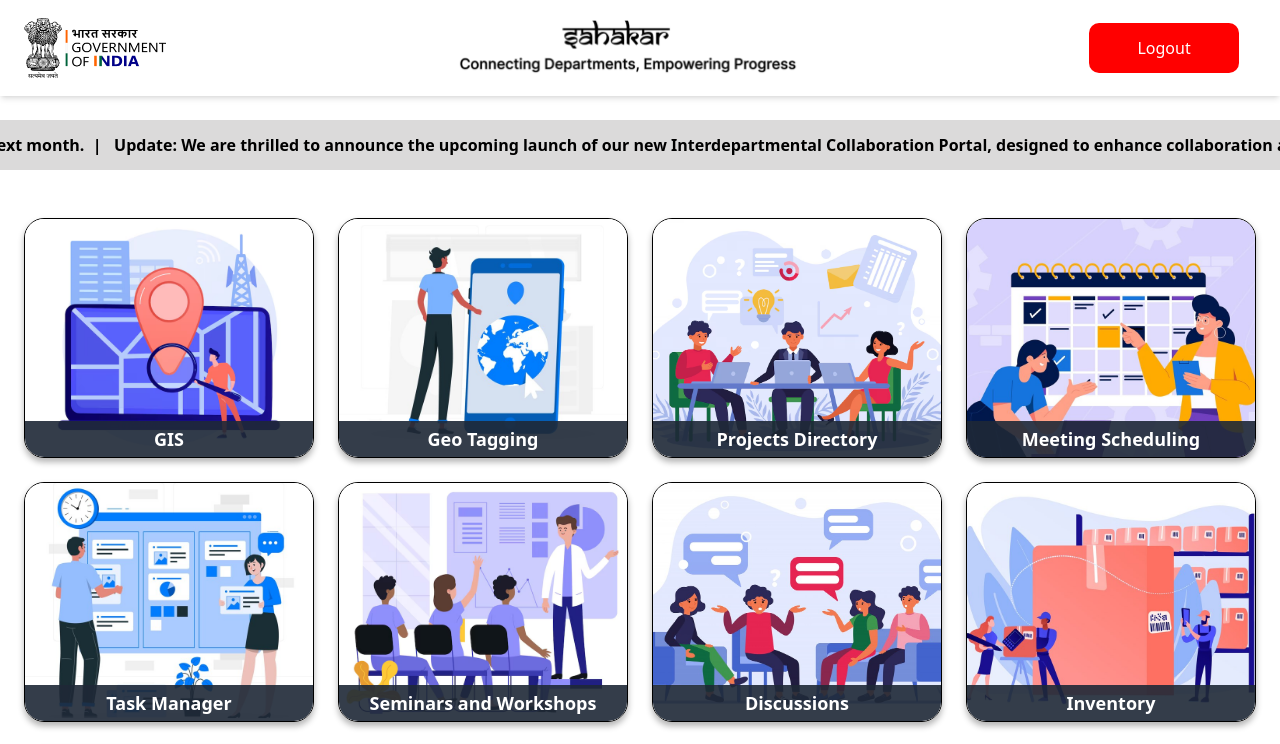
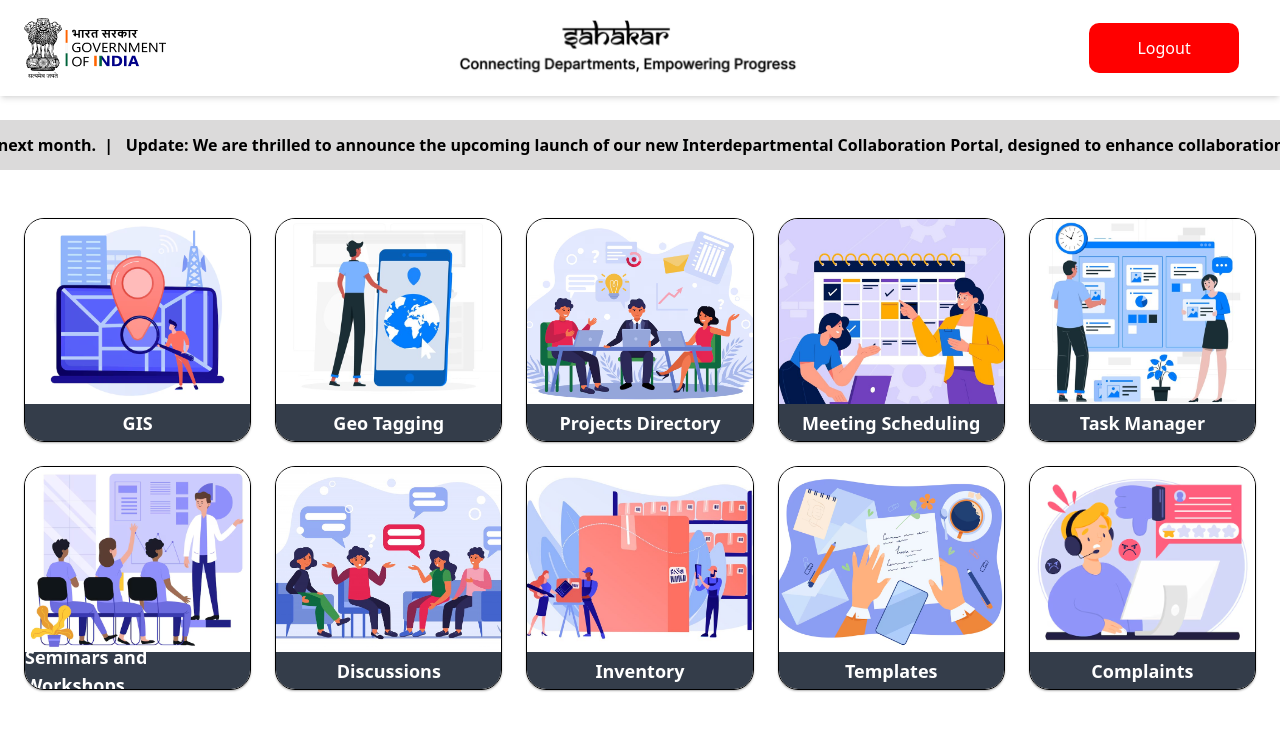
Before and after one commit to siddhesh241o/Discussion-Sahakar, a React (Vite) app in the folder client/: page /Dashboard in a window 1280 px wide. Shown: the top 744 px of the page. Built offline with nearby package versions, Linux system fonts and the light colour scheme; the HTML template or start-up script is replaced by a standard one.

Commit message:
dashboard

```diff
--- a/client/public/Pages/Dashboard.jsx
+++ b/client/public/Pages/Dashboard.jsx
@@ -6,170 +6,159 @@
 
   return (
     <>
-
-            <div className="grid grid-cols-4 gap-6 p-6">
+      <div className="grid grid-cols-1 sm:grid-cols-2 md:grid-cols-3 lg:grid-cols-5 gap-6 p-6">
         {/* GIS Card */}
         <div
-                    className="relative w-full h-60 cursor-pointer rounded-2xl shadow-[0_4px_6px_rgba(0,0,0,0.3)] transform transition duration-300 hover:scale-105 overflow-hidden"
+          className="relative w-full h-56 cursor-pointer rounded-2xl shadow-[0_1px_2px_rgba(0,0,0,0.3)] transform transition duration-300 hover:scale-105 overflow-hidden"
           style={{ border: '1px solid black', borderRadius: '20px' }}
           onClick={() => navigate('/Geotagging')}
         >
           <div
-                        className="w-full h-full bg-cover bg-center"
+            className="w-full h-5/6 bg-cover bg-center"
             style={{ backgroundImage: "url('public/Images/gisNew.png')" }}
-                    >
-                        <div className="absolute bottom-0 w-full h-[15%] bg-gray-800 bg-opacity-90 flex items-center justify-center text-white font-bold text-lg">
+          ></div>
+          <div className="absolute bottom-0 w-full h-1/6 bg-gray-800 bg-opacity-90 flex items-center justify-center text-white font-bold text-lg">
             GIS
-                        </div>
           </div>
         </div>
 
         {/* Geo Tagging Card */}
         <div
-                    className="relative w-full h-60 cursor-pointer rounded-2xl shadow-[0_4px_6px_rgba(0,0,0,0.3)] transform transition duration-300 hover:scale-105 overflow-hidden"
+          className="relative w-full h-56 cursor-pointer rounded-2xl shadow-[0_1px_2px_rgba(0,0,0,0.3)] transform transition duration-300 hover:scale-105 overflow-hidden"
           style={{ border: '1px solid black', borderRadius: '20px' }}
           onClick={() => navigate('/GIS')}
         >
           <div
-                        className="w-full h-full bg-cover bg-center"
+            className="w-full h-5/6 bg-cover bg-center"
             style={{ backgroundImage: "url('public/Images/geotagging.png')" }}
-                    >
-                        <div className="absolute bottom-0 w-full h-[15%] bg-gray-800 bg-opacity-90 flex items-center justify-center text-white font-bold text-lg">
+          ></div>
+          <div className="absolute bottom-0 w-full h-1/6 bg-gray-800 bg-opacity-90 flex items-center justify-center text-white font-bold text-lg">
             Geo Tagging
-                        </div>
           </div>
         </div>
 
         {/* Projects Directory Card */}
         <div
-                    className="relative w-full h-60 cursor-pointer rounded-2xl shadow-[0_4px_6px_rgba(0,0,0,0.3)] transform transition duration-300 hover:scale-105 overflow-hidden"
+          className="relative w-full h-56 cursor-pointer rounded-2xl shadow-[0_1px_2px_rgba(0,0,0,0.3)] transform transition duration-300 hover:scale-105 overflow-hidden"
           style={{ border: '1px solid black', borderRadius: '20px' }}
           onClick={() => navigate('/Projects')}
         >
           <div
-                        className="w-full h-full bg-cover bg-center"
+            className="w-full h-5/6 bg-cover bg-center"
             style={{ backgroundImage: "url('public/Images/projectdirectory.png')" }}
-                    >
-                        <div className="absolute bottom-0 w-full h-[15%] bg-gray-800 bg-opacity-90 flex items-center justify-center text-white font-bold text-lg">
+          ></div>
+          <div className="absolute bottom-0 w-full h-1/6 bg-gray-800 bg-opacity-90 flex items-center justify-center text-white font-bold text-lg">
             Projects Directory
-                        </div>
           </div>
         </div>
 
         {/* Meeting Scheduling Card */}
         <div
-                    className="relative w-full h-60 cursor-pointer rounded-2xl shadow-[0_4px_6px_rgba(0,0,0,0.3)] transform transition duration-300 hover:scale-105 overflow-hidden"
+          className="relative w-full h-56 cursor-pointer rounded-2xl shadow-[0_1px_2px_rgba(0,0,0,0.3)] transform transition duration-300 hover:scale-105 overflow-hidden"
           style={{ border: '1px solid black', borderRadius: '20px' }}
           onClick={() => navigate('/Meeting')}
         >
           <div
-                        className="w-full h-full bg-cover bg-center"
+            className="w-full h-5/6 bg-cover bg-center"
             style={{ backgroundImage: "url('public/Images/meeting.png')" }}
-                    >
-                        <div className="absolute bottom-0 w-full h-[15%] bg-gray-800 bg-opacity-90 flex items-center justify-center text-white font-bold text-lg">
+          ></div>
+          <div className="absolute bottom-0 w-full h-1/6 bg-gray-800 bg-opacity-90 flex items-center justify-center text-white font-bold text-lg">
             Meeting Scheduling
-                        </div>
           </div>
         </div>
 
         {/* Task Manager Card */}
         <div
-                    className="relative w-full h-60 cursor-pointer rounded-2xl shadow-[0_4px_6px_rgba(0,0,0,0.3)] transform transition duration-300 hover:scale-105 overflow-hidden"
+          className="relative w-full h-56 cursor-pointer rounded-2xl shadow-[0_1px_2px_rgba(0,0,0,0.3)] transform transition duration-300 hover:scale-105 overflow-hidden"
           style={{ border: '1px solid black', borderRadius: '20px' }}
           onClick={() => navigate('/Taskmanager')}
         >
           <div
-                        className="w-full h-full bg-cover bg-center"
+            className="w-full h-5/6 bg-cover bg-center"
             style={{ backgroundImage: "url('public/Images/taskManager.png')" }}
-                    >
-                        <div className="absolute bottom-0 w-full h-[15%] bg-gray-800 bg-opacity-90 flex items-center justify-center text-white font-bold text-lg">
+          ></div>
+          <div className="absolute bottom-0 w-full h-1/6 bg-gray-800 bg-opacity-90 flex items-center justify-center text-white font-bold text-lg">
             Task Manager
-                        </div>
           </div>
         </div>
 
         {/* Seminars and Workshops Card */}
         <div
-                    className="relative w-full h-60 cursor-pointer rounded-2xl shadow-[0_4px_6px_rgba(0,0,0,0.3)] transform transition duration-300 hover:scale-105 overflow-hidden"
+          className="relative w-full h-56 cursor-pointer rounded-2xl shadow-[0_1px_2px_rgba(0,0,0,0.3)] transform transition duration-300 hover:scale-105 overflow-hidden"
           style={{ border: '1px solid black', borderRadius: '20px' }}
           onClick={() => navigate('/Seminar')}
         >
           <div
-                        className="w-full h-full bg-cover bg-center"
+            className="w-full h-5/6 bg-cover bg-center"
             style={{ backgroundImage: "url('public/Images/seminarWorkshop.png')" }}
-                    >
-                        <div className="absolute bottom-0 w-full h-[15%] bg-gray-800 bg-opacity-90 flex items-center justify-center text-white font-bold text-lg">
+          ></div>
+          <div className="absolute bottom-0 w-full h-1/6 bg-gray-800 bg-opacity-90 flex items-center justify-center text-white font-bold text-lg">
             Seminars and Workshops
-                        </div>
           </div>
         </div>
 
         {/* Discussions Card */}
         <div
-                    className="relative w-full h-60 cursor-pointer rounded-2xl shadow-[0_4px_6px_rgba(0,0,0,0.3)] transform transition duration-300 hover:scale-105 overflow-hidden"
+          className="relative w-full h-56 cursor-pointer rounded-2xl shadow-[0_1px_2px_rgba(0,0,0,0.3)] transform transition duration-300 hover:scale-105 overflow-hidden"
           style={{ border: '1px solid black', borderRadius: '20px' }}
           onClick={() => navigate('/Discussion')}
         >
           <div
-                        className="w-full h-full bg-cover bg-center"
+            className="w-full h-5/6 bg-cover bg-center"
             style={{ backgroundImage: "url('public/Images/discussion.png')" }}
-                    >
-                        <div className="absolute bottom-0 w-full h-[15%] bg-gray-800 bg-opacity-90 flex items-center justify-center text-white font-bold text-lg">
+          ></div>
+          <div className="absolute bottom-0 w-full h-1/6 bg-gray-800 bg-opacity-90 flex items-center justify-center text-white font-bold text-lg">
             Discussions
-                        </div>
           </div>
         </div>
 
         {/* Inventory Card */}
         <div
-                    className="relative w-full h-60 cursor-pointer rounded-2xl shadow-[0_4px_6px_rgba(0,0,0,0.3)] transform transition duration-300 hover:scale-105 overflow-hidden"
+          className="relative w-full h-56 cursor-pointer rounded-2xl shadow-[0_1px_2px_rgba(0,0,0,0.3)] transform transition duration-300 hover:scale-105 overflow-hidden"
           style={{ border: '1px solid black', borderRadius: '20px' }}
           onClick={() => navigate('/Inventory')}
         >
           <div
-                        className="w-full h-full bg-cover bg-center"
+            className="w-full h-5/6 bg-cover bg-center"
             style={{ backgroundImage: "url('public/Images/inventoryNew.png')" }}
-                    >
-                        <div className="absolute bottom-0 w-full h-[15%] bg-gray-800 bg-opacity-90 flex items-center justify-center text-white font-bold text-lg">
+          ></div>
+          <div className="absolute bottom-0 w-full h-1/6 bg-gray-800 bg-opacity-90 flex items-center justify-center text-white font-bold text-lg">
             Inventory
-                        </div>
           </div>
         </div>
 
         {/* Templates Card */}
         <div
-                    className="relative w-full h-60 cursor-pointer rounded-2xl shadow-[0_4px_6px_rgba(0,0,0,0.3)] transform transition duration-300 hover:scale-105 overflow-hidden"
+          className="relative w-full h-56 cursor-pointer rounded-2xl shadow-[0_1px_2px_rgba(0,0,0,0.3)] transform transition duration-300 hover:scale-105 overflow-hidden"
           style={{ border: '1px solid black', borderRadius: '20px' }}
           onClick={() => navigate('/Templates')}
         >
           <div
-                        className="w-full h-full bg-cover bg-center"
+            className="w-full h-5/6 bg-cover bg-center"
             style={{ backgroundImage: "url('public/Images/templateNew.png')" }}
-                    >
-                        <div className="absolute bottom-0 w-full h-[15%] bg-gray-800 bg-opacity-90 flex items-center justify-center text-white font-bold text-lg">
+          ></div>
+          <div className="absolute bottom-0 w-full h-1/6 bg-gray-800 bg-opacity-90 flex items-center justify-center text-white font-bold text-lg">
             Templates
-                        </div>
           </div>
         </div>
 
         {/* Complaints Card */}
         <div
-                    className="relative w-full h-60 cursor-pointer rounded-2xl shadow-[0_4px_6px_rgba(0,0,0,0.3)] transform transition duration-300 hover:scale-105 overflow-hidden"
+          className="relative w-full h-56 cursor-pointer rounded-2xl shadow-[0_1px_2px_rgba(0,0,0,0.3)] transform transition duration-300 hover:scale-105 overflow-hidden"
           style={{ border: '1px solid black', borderRadius: '20px' }}
           onClick={() => navigate('/Complaints')}
         >
           <div
-                        className="w-full h-full bg-cover bg-center"
+            className="w-full h-5/6 bg-cover bg-center"
             style={{ backgroundImage: "url('public/Images/complainNew.png')" }}
-                    >
-                        <div className="absolute bottom-0 w-full h-[15%] bg-gray-800 bg-opacity-90 flex items-center justify-center text-white font-bold text-lg">
+          ></div>
+          <div className="absolute bottom-0 w-full h-1/6 bg-gray-800 bg-opacity-90 flex items-center justify-center text-white font-bold text-lg">
             Complaints
-                        </div>
           </div>
         </div>
       </div>
     </>
   );
-}
+};
 
 export default Dashboard;
```
Lines whose indentation alone changed are shown as unchanged.
